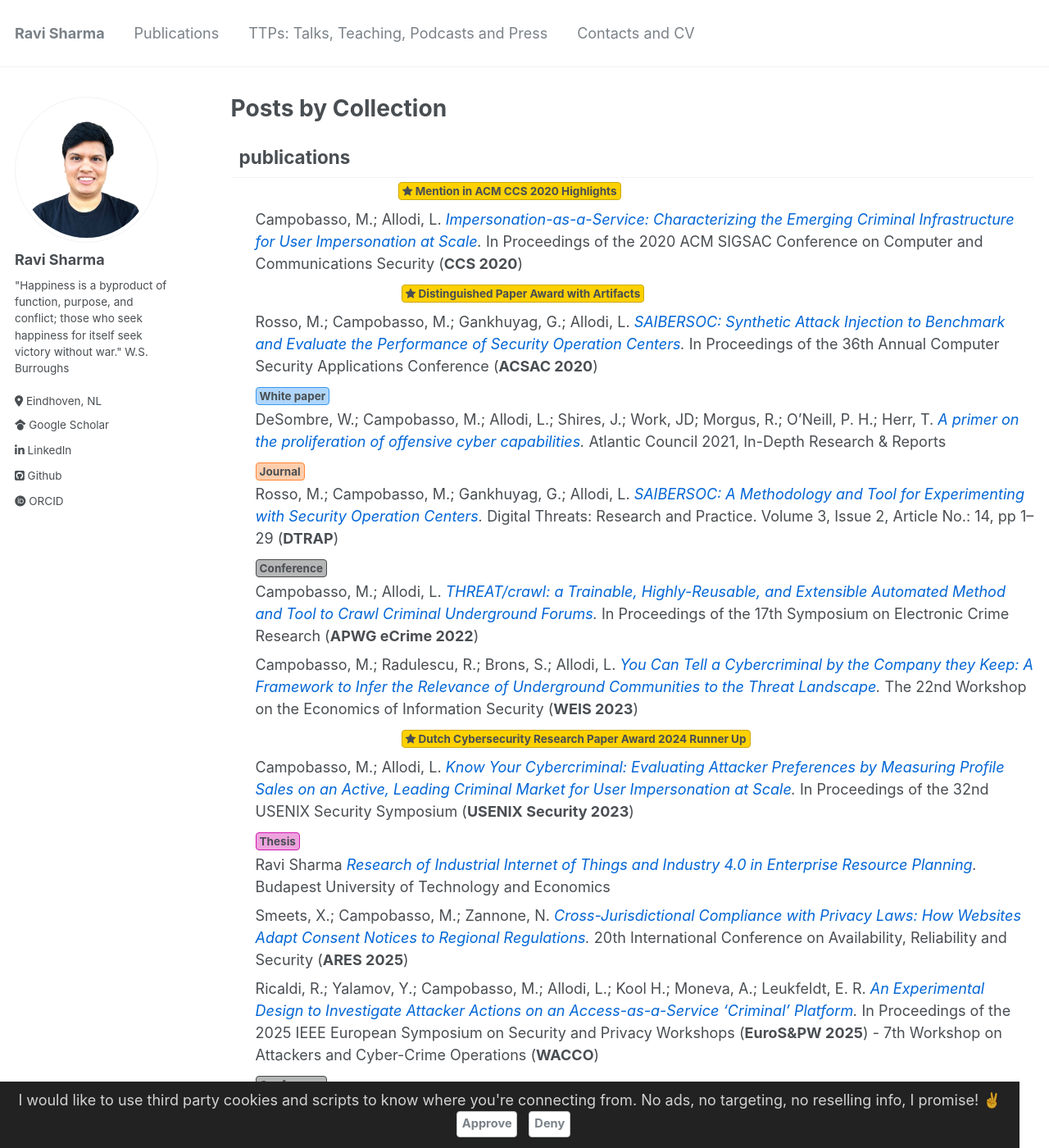
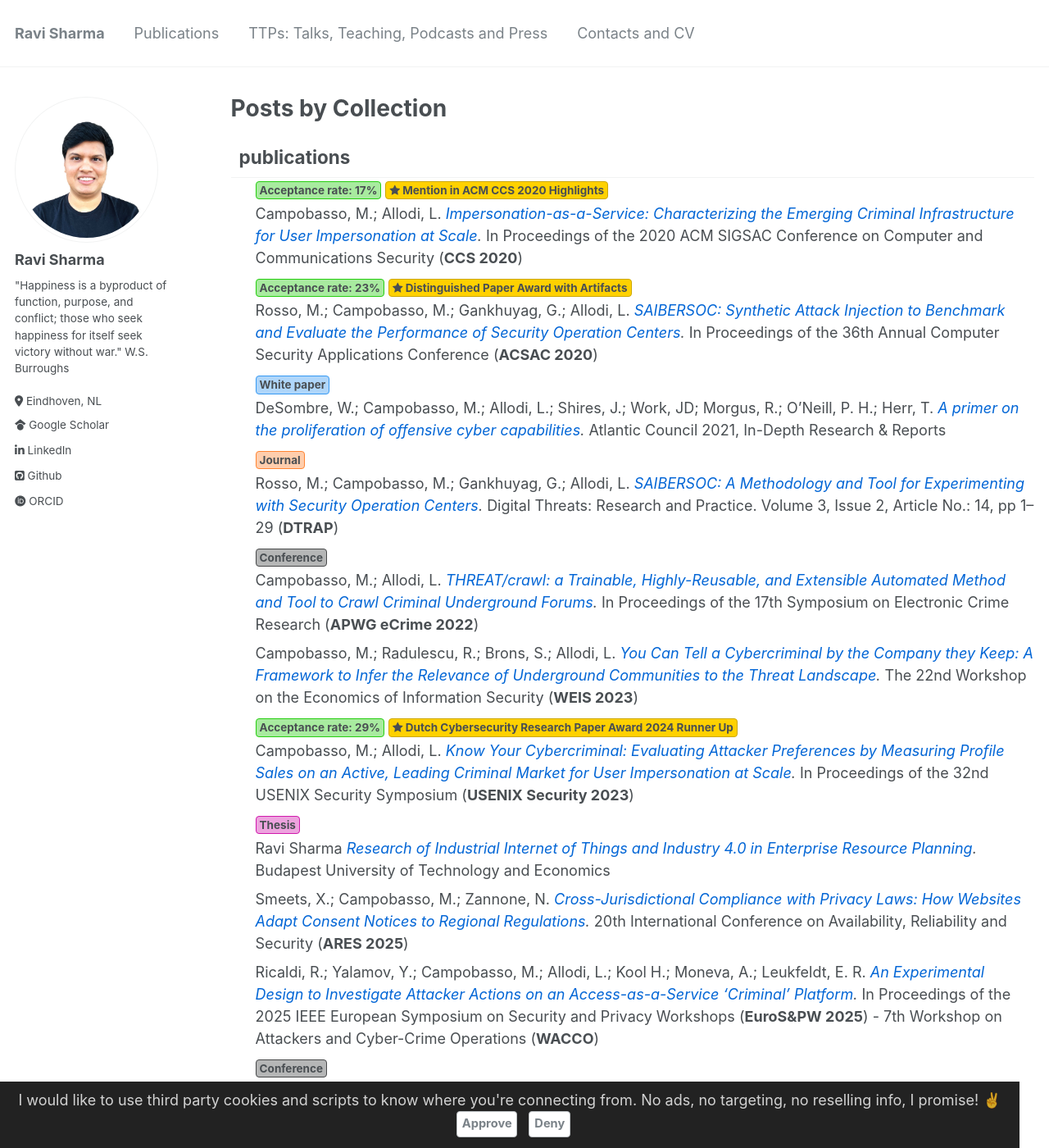
Before and after one commit to ravi33s/ravi33s.github.io, a Jekyll site: the page built from _pages/collection-archive.html, in a window 1280 px wide and 1400 px high. Shown: the whole window at 82% size. Built offline with Jekyll 4.4.1, drawn with Linux system fonts in a browser that asks for light colours.

Commit message:
Add badge styles to buttons
Added styles for badge variant in buttons.

```diff
--- a/_sass/_buttons.scss
+++ b/_sass/_buttons.scss
@@ -257,6 +257,19 @@
     }
   }
 
+   &--badge {
+    color: $text-color !important;
+    background-color: mix(#FFF, $badge-color, 60%) !important;
+    border-color: $badge-color !important;
+    padding: 0em 0.3em !important;
+    font-size: $type-size-6;
+
+    &:hover {
+      background-color: mix(#FFF, $badge-color-hover, 60%) !important;
+
+    }
+  }
+
   &--thesis {
     color: $text-color !important;
     background-color: mix(#FFF, $thesis-color, 60%) !important;
```
